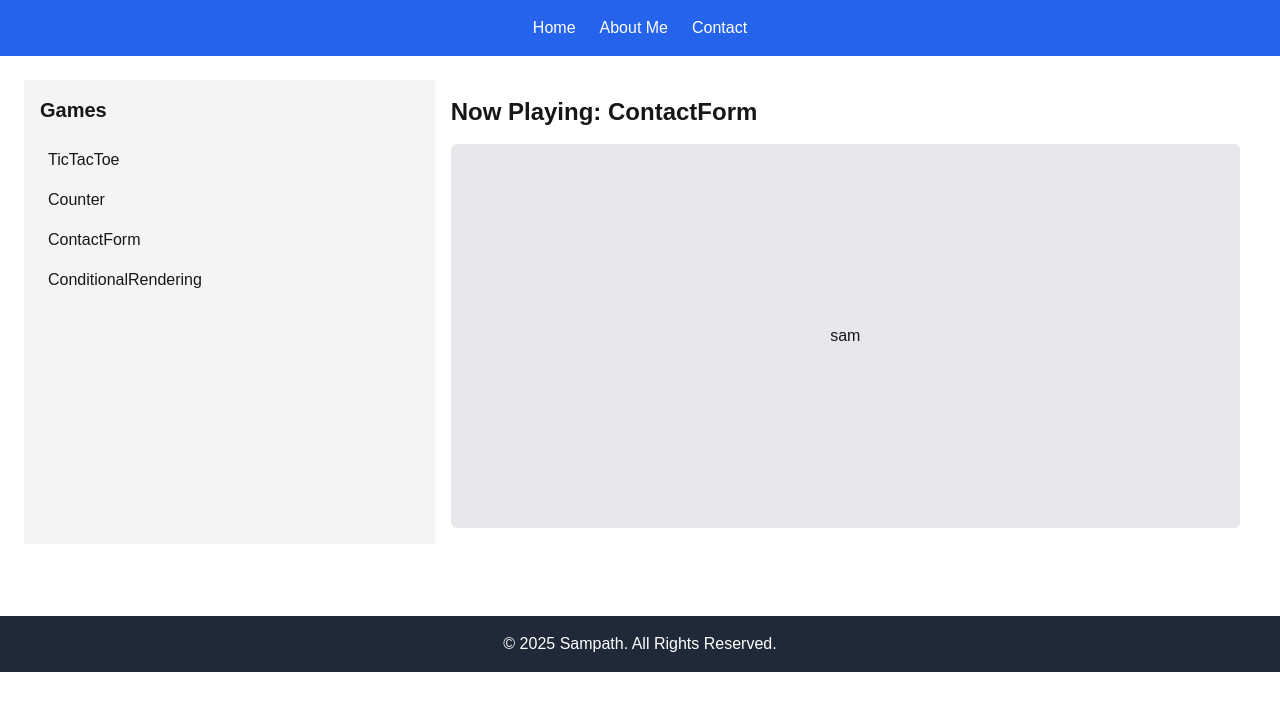
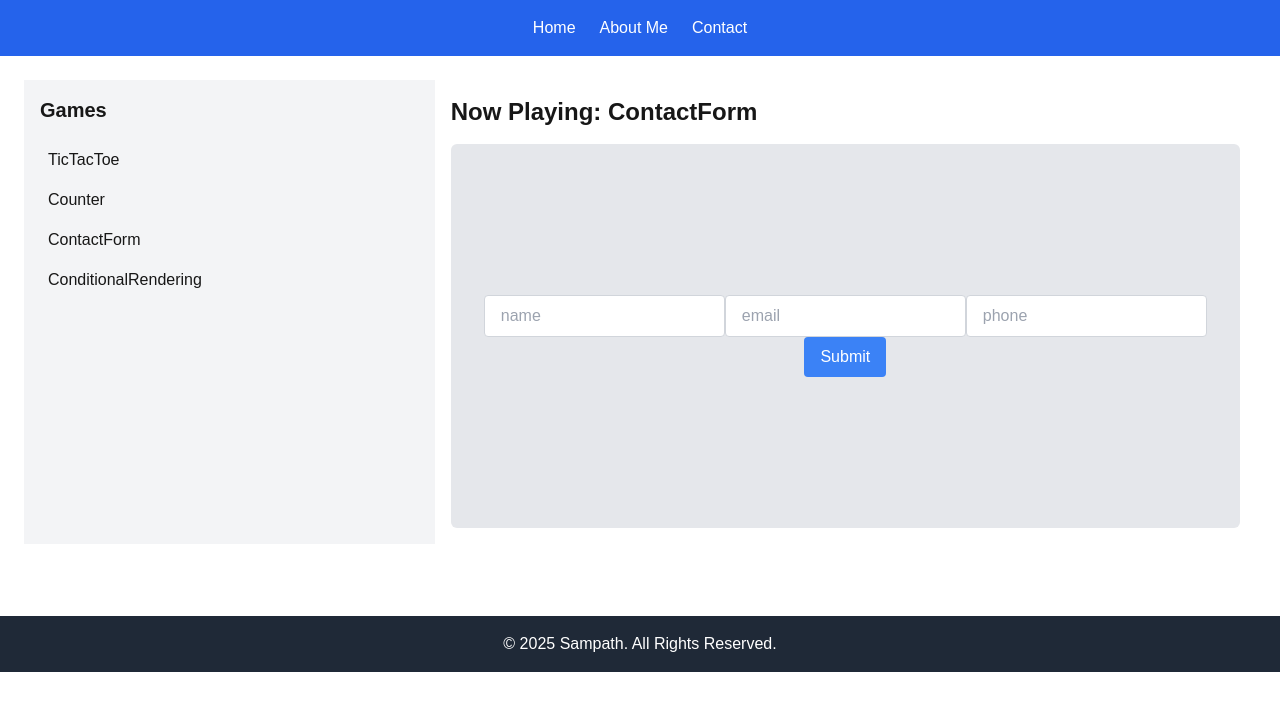
Before and after one commit to sampathchowdary/TrendCentral, a Next.js app in the folder trendcentral/: page /playground in a window 1280 px wide. Both pictures are taken after a click on the item "ContactForm". Shown: the top 710 px of the page. Built offline with nearby package versions, Linux system fonts and the light colour scheme.

Commit message:
contact form added

```diff
--- a/trendcentral/app/components/playground/ContactForm.tsx
+++ b/trendcentral/app/components/playground/ContactForm.tsx
@@ -1,10 +1,53 @@
-import React from 'react';
+import React, { useState } from 'react';
 
 const ContactForm:React.FC = () => {
+    const [name, setName] = useState<string>('');
+    const [email, setEmail] = useState<string>('');
+    const [phone, setPhone] = useState<string>('');
+
+    const [submitData, setSubmitData] = useState<any>(null);
+
+    const handleSubmitForm = (e: React.FormEvent) => {
+        e.preventDefault();
+        setSubmitData({ name, email, phone})
+    }
 
     return (
-        <div>
-            sam
+        <div className='text-center p-4'>
+            <form onSubmit={handleSubmitForm}>
+                <input
+                    type='text'
+                    placeholder='name'
+                    value={name}
+                    onChange={(e) => setName(e.target.value)}
+                    className='px-4 py-2 border border-gray-300 rounded'
+                />
+                <input
+                    type='text'
+                    placeholder='email'
+                    value={email}
+                    onChange={(e) => setEmail(e.target.value)}
+                    className='px-4 py-2 border border-gray-300 rounded'
+                />
+                <input
+                    type='text'
+                    placeholder='phone'
+                    value={phone}
+                    onChange={(e) => setPhone(e.target.value)}
+                    className='px-4 py-2 border border-gray-300 rounded'
+                />
+                <button type="submit" className='px-4 py-2 bg-blue-500 text-white rounded'>Submit</button>
+            </form>
+
+            {submitData && (
+                <div className='mt-4'>
+                    <h2 className="text-xl">Submitted Data:</h2>
+                    <p>Name: {submitData.name}</p>
+                    <p>Email: {submitData.email}</p>
+                    <p>Phone: {submitData.phone}</p>
+                </div>
+            )}
+
         </div>
     )
 }
```
